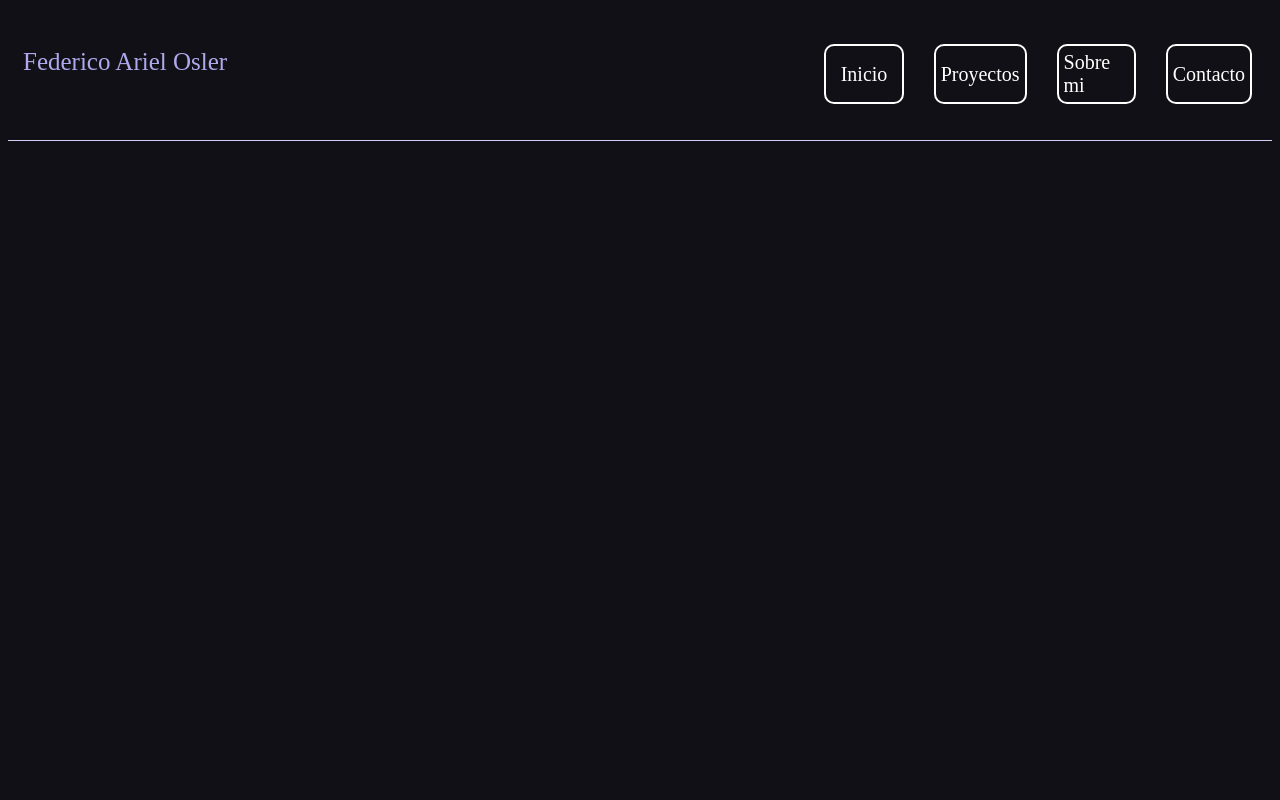
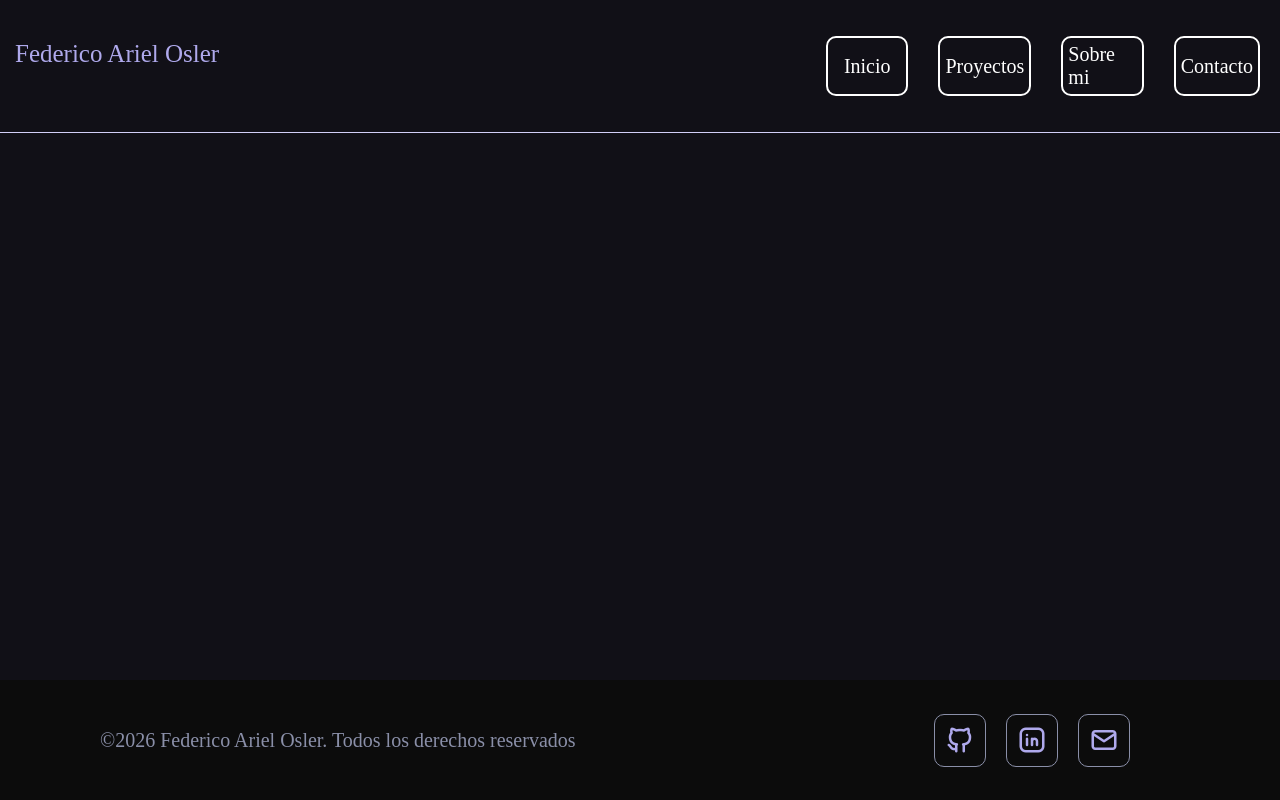
Before and after one commit to federicoosler/Portfolio, a Flask app: page / in a window 1280 px wide. Run offline with Flask 3, Linux system fonts and the light colour scheme.

Commit message:
feature/footer

```diff
--- a/frontend/static/css/styles.css
+++ b/frontend/static/css/styles.css
@@ -1,3 +1,19 @@
+body{
+    min-height:100vh;
+    display:flex;
+    flex-direction:column;
+    background:#111017;
+    margin:0;
+    padding:0;
+}
+
+main{
+    flex:1;
+    display:flex;
+    flex-direction:column;
+    justify-content: center;
+}
+
 .header{
     background-color:#111017;
     display:grid;
@@ -12,15 +28,13 @@
     color:#AFA9EC;
     padding:5px;
     font-size:25px;
-
 }
 
 nav{
     display:grid;
-
 }
 
-ul{
+#menu{
     display:grid;
     grid-template-columns: 1fr 1fr 1fr 1fr;
     gap:30px;
@@ -28,7 +42,7 @@ ul{
     padding:10px;
 }
 
-li{
+.opcion-inicio,.opcion-sobre-mi,.opcion-proyectos,.opcion-contacto{
     display:flex;
     align-items:center;
     justify-content:center;
@@ -44,6 +58,49 @@ li{
 li:hover{
     cursor:pointer;
 }
-body{
-    background:#111017;
+
+
+/*FOOTER*/
+#footer{
+    background:rgb(12, 12, 12);
+    padding:0px 100px;
+    min-height:120px;
+
+    display:flex;
+    flex-wrap:wrap;
+    justify-content:space-between;
+    align-items:center;
 }
+
+#texto-footer{
+    color:#8a8fa8;
+    font-size:20px;
+}
+
+#contenedor-iconos{
+    display:flex;
+    justify-content: space-evenly;
+    gap:20px;
+    padding:15px 50px;
+}
+
+#contenedor-iconos a{
+    border-radius:10px;
+    padding:10px;
+    border:1px solid #8a8fa8;
+    text-decoration:none;
+    target
+}
+
+a i{
+    color:#AFA9EC;
+    font-size:30px;
+}
+
+#contenedor-iconos a:hover{
+    cursor:pointer;
+}
+
+#contenedor-iconos a i:hover{
+    color:white;
+}
--- a/frontend/templates/base.html
+++ b/frontend/templates/base.html
@@ -3,6 +3,7 @@
 <head>
     <meta charset="UTF-8">
     <meta name="viewport" content="width=device-width, initial-scale=1.0">
+    <link rel="stylesheet" href="https://cdn.jsdelivr.net/npm/@tabler/icons-webfont@latest/tabler-icons.min.css">
     <link rel="stylesheet" href="static/css/styles.css">
     {% block extra_css %}
     {% endblock %}
@@ -12,11 +13,11 @@
     <header class="header">
         <p id="nombre-desarrollador">Federico Ariel Osler</p>
         <nav>
-            <ul>
-                <li>Inicio</li>
-                <li>Proyectos</li>
-                <li>Sobre mi</li>
-                <li>Contacto</li>
+            <ul id="menu">
+                <li class="opcion-inicio">Inicio</li>
+                <li class="opcion-proyectos">Proyectos</li>
+                <li class="opcion-sobre-mi">Sobre mi</li>
+                <li class="opcion-contacto">Contacto</li>
             </ul>
         </nav>
     </header>
@@ -26,8 +27,19 @@
         {% endblock %}
     </main>
 
-    <footer>
-
+    <footer id="footer">
+        <p id="texto-footer">©2026 Federico Ariel Osler. Todos los derechos reservados</p>
+        <div id="contenedor-iconos">
+            <a href="https://github.com/federicoosler" target="_blank" rel="noopener noreferrer">
+                <i class="ti ti-brand-github"></i>
+            </a>
+            <a href="https://www.linkedin.com/in/federico-ariel-osler/" target="_blank" rel="noopener noreferrer">
+                <i class="ti ti-brand-linkedin"></i>
+            </a>
+            <a href="mailto:federicoosler549@gmail.com">
+                <i class="ti ti-mail"></i>
+            </a>
+        </div>
     </footer>
 </body>
 </html>
```
Also changed, not shown: 1 other file.
